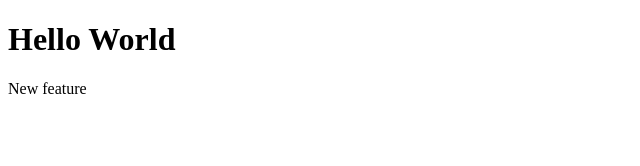
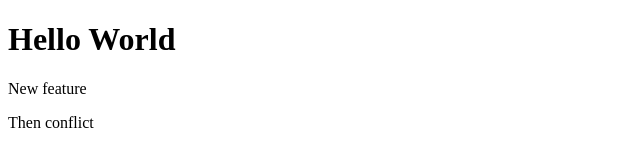
Before and after one commit to tuanmaianhww/Myporfolio, a plain HTML site: page src/index.html in a window 1280 px wide. Shown: the full height of the page, 0-640 px from the left. Drawn offline with Linux system fonts and the light colour scheme.

Commit message:
Edit file in feature branch - test

```diff
--- a/src/index.html
+++ b/src/index.html
@@ -8,5 +8,6 @@
 <body>
     <h1>Hello World</h1>
     <p>New feature</p>
+    <p>Then conflict</p>
 </body>
 </html>
```
